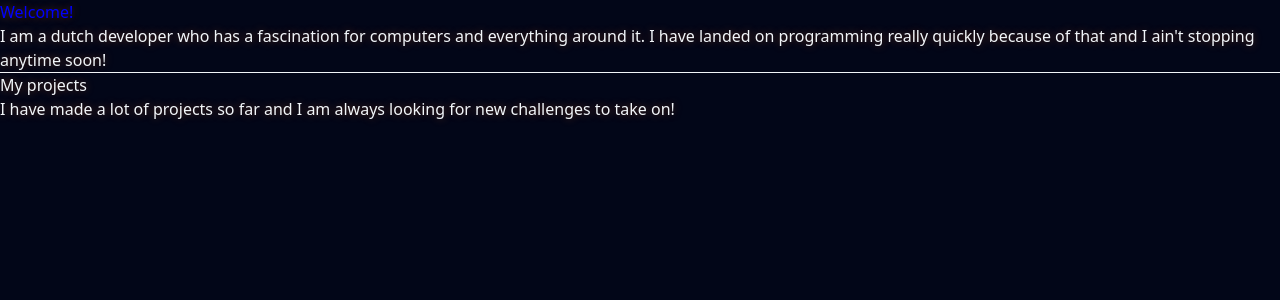
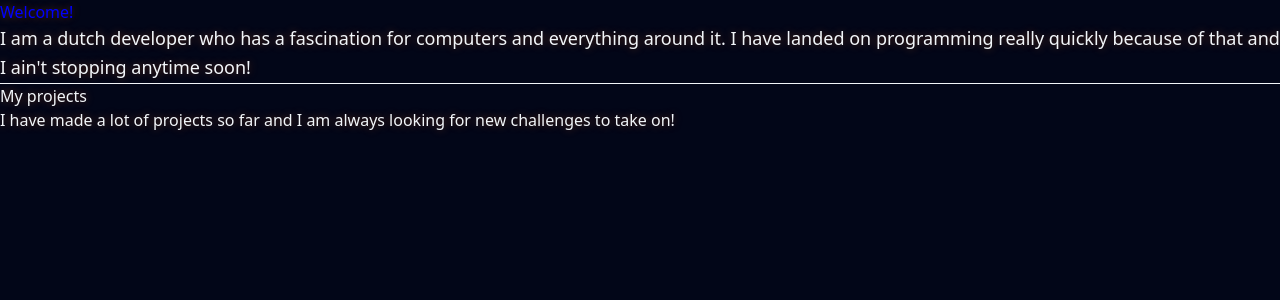
Before and after one commit to QKing-Official/QKing-Official.github.io, a Next.js app: page / in a window 1280 px wide. Shown: the top 300 px of the page. Built offline with nearby package versions, Linux system fonts and the light colour scheme.

Commit message:
Fixed orange glow I hope

```diff
--- a/app/page.tsx
+++ b/app/page.tsx
@@ -7,7 +7,7 @@ export default function Home() {
     </div>
 
     <div>
-      <p> I am a dutch developer who has a fascination for computers and everything around it.
+      <p className ="text-lg leading-relaxed"> I am a dutch developer who has a fascination for computers and everything around it.
         I have landed on programming really quickly because of that and I ain't stopping anytime soon!
       </p>
     </div>
```
